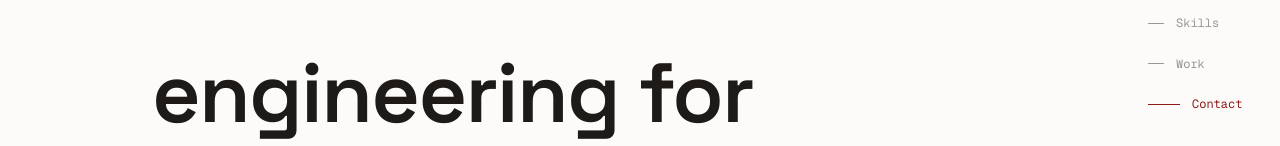
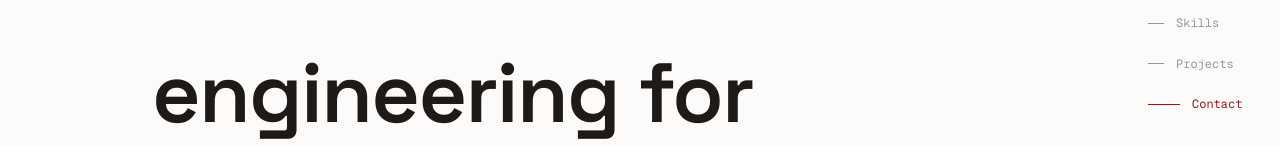
Before and after one commit to KMavr/portfolio, a Next.js app: page / in a window 1280 px wide. Shown: the part 361-507 px from the top of the page. Built offline with nearby package versions, Linux system fonts and the light colour scheme.

Commit message:
Update navigation wording and anchor.

```diff
--- a/app/components/ProjectDetail/ProjectDetail.tsx
+++ b/app/components/ProjectDetail/ProjectDetail.tsx
@@ -13,7 +13,7 @@ interface ProjectDetailProps {
 function ProjectDetail({ project, detail }: ProjectDetailProps) {
   return (
     <article className={styles.article}>
-      <Link href="/#work" className={styles.back}>
+      <Link href="/#projects" className={styles.back}>
         <FaArrowLeft className={styles.backIcon} aria-hidden="true" />
         All work
       </Link>
--- a/app/components/SectionRail/SectionRail.tsx
+++ b/app/components/SectionRail/SectionRail.tsx
@@ -6,7 +6,7 @@ import { cn } from '@/lib/utils/cn';
 const SECTIONS = [
   { id: 'experience', label: 'Experience' },
   { id: 'skills', label: 'Skills' },
-  { id: 'work', label: 'Work' },
+  { id: 'projects', label: 'Projects' },
   { id: 'contact', label: 'Contact' },
 ];
 
--- a/app/components/Work/Work.tsx
+++ b/app/components/Work/Work.tsx
@@ -4,7 +4,7 @@ import { cn } from '@/lib/utils/cn';
 
 function Work() {
   return (
-    <section id="work" className={styles.section}>
+    <section id="projects" className={styles.section}>
       <h2 className={styles.heading}>Projects</h2>
       <div className={styles.grid}>
         {PROJECTS.map((project) => (
```
